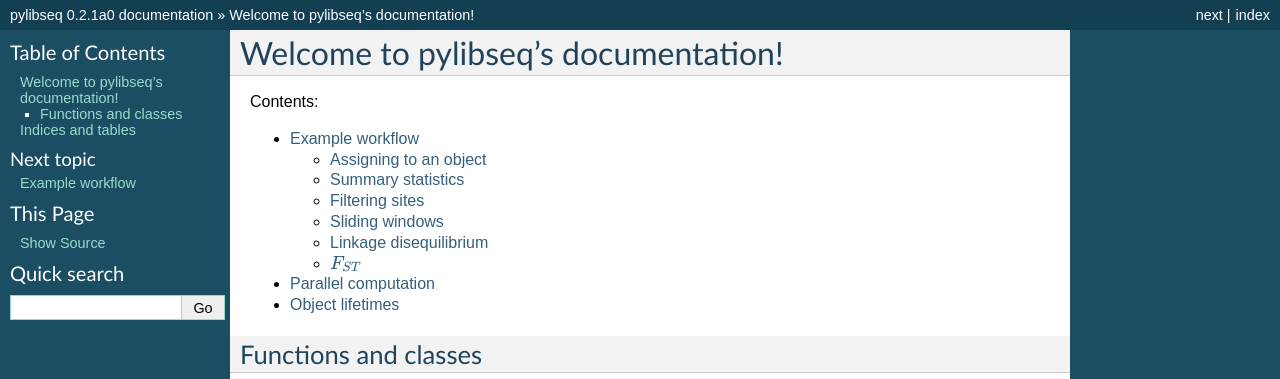
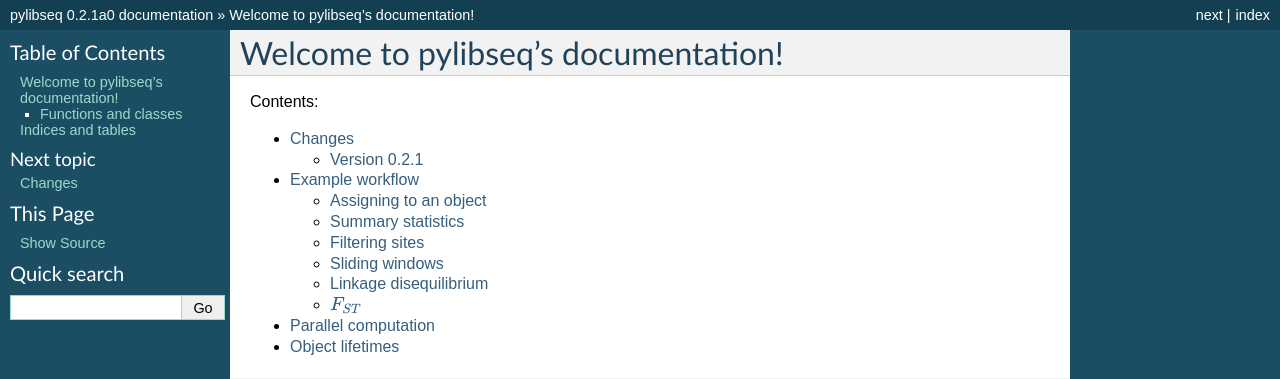
Before and after one commit to molpopgen/pylibseq, a Sphinx documentation site: the page built from doc/index.rst, in a window 1280 px wide, cut to the strip 0-379 px from the top of the page. Built offline with Sphinx 7.4.7, drawn with Linux system fonts in a browser that asks for light colours.

Commit message:
add change log to manual

```diff
--- a/doc/index.rst
+++ b/doc/index.rst
@@ -11,6 +11,7 @@ Contents:
 .. toctree::
    :maxdepth: 2
 
+   pages/changes
    pages/overview
    pages/parallel
    pages/lifetimes
--- /dev/null
+++ b/doc/pages/changes.rst
@@ -0,0 +1,8 @@
+Changes
+===================================
+
+Version 0.2.1
+----------------------------------
+
+* Added :func:`libsequence.summstats.omega_max`
+* Added :func:`libsequence.polytable.SimData.from_stdin`
```
